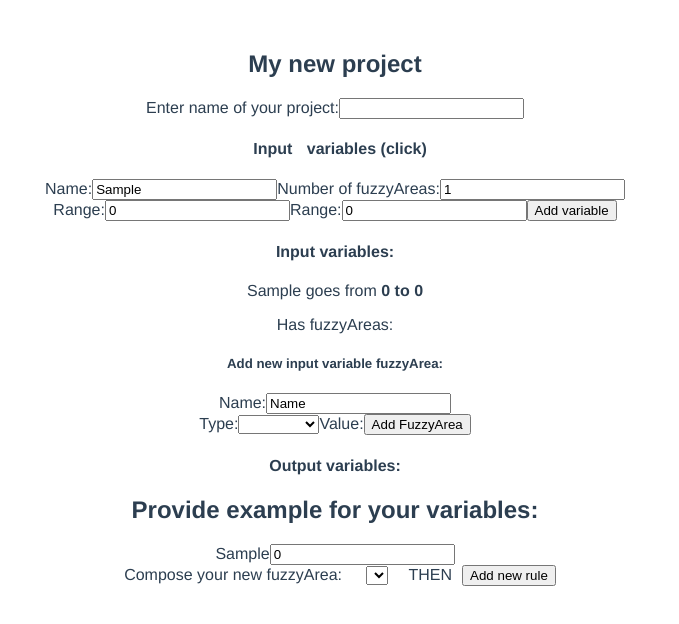
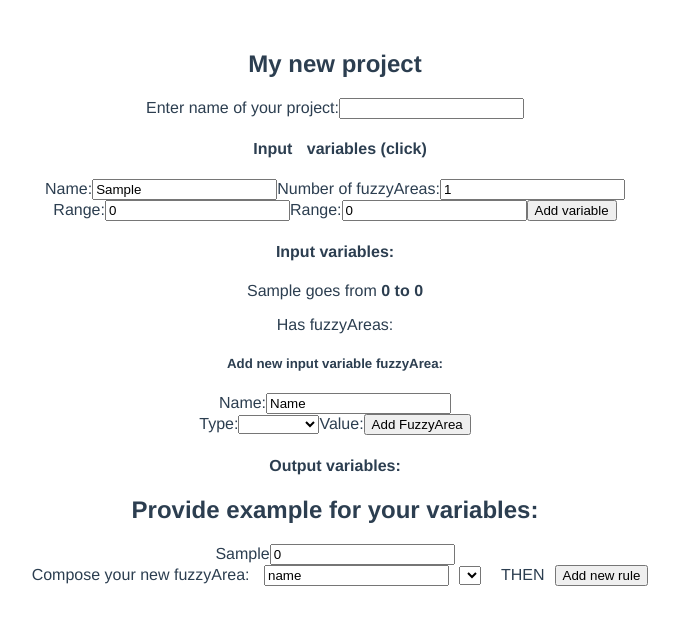
Before and after one commit to marcingol1/fuzzy, a Vue app: page /#/ in a window 1280 px wide. Both pictures are taken after typing "Sample" into the empty fields and a click on the button "Add variable". Shown: the top 624 px of the page, without its empty margins (305-984 px from the left). Built offline with nearby package versions, Linux system fonts and the light colour scheme.

Commit message:
add name, iterating over rules, use config

```diff
--- a/src/components/MainPage.vue
+++ b/src/components/MainPage.vue
@@ -83,6 +83,8 @@
     <section id="rules" v-if="variables.inputs.length">
       <form v-on:submit.prevent>
           <span>Compose your new fuzzyArea: </span>
+          <label for="rule-name"></label>
+          <input type="text" id="rule-name" v-model="rules.newRule.name">
           <span v-for="(input, index) in variables.inputs" :key="index">
             <span v-if="index" id="norm">{{rules.newRule.type}}</span>
             <select v-model="rules.newRule.fuzzyAreas.inputs[index]">
@@ -102,6 +104,12 @@
         <button @click="createRule">Add new rule</button>
       </form>
 
+      <ul class="rules-view">
+        <li v-for="(rule, index) in rules.data" v-bind:key="rule + index">
+          {{rule.name}}
+        </li>
+      </ul>
+
     </section>
 
   </div>
@@ -109,84 +117,26 @@
 
 <script>
 
+import config from '../config/MainPageConfig';
+
 export default {
   name: 'MainPage',
   data() {
-    return {
-      projectName: 'My new project',
-      variables: {
-        variableType: 'input',
-        newVariable: {
-          name: '',
-          start: 0,
-          end: 0,
-          fuzzyAreasCount: 1,
-          fuzzyAreas: [],
-          example: 0,
-        },
-        inputs: [],
-        outputs: [],
-      },
-      fuzzyAreas: {
-        newFuzzyArea: {
-          name: 'Name',
-          type: {},
-        },
-        types: {
-          triangle: {
-            name: 'Triangle',
-            ranges: [0, 0, 0],
-            value: (rangesParam, valueParam) => {
-              const ranges = rangesParam.map(range => parseInt(range, 10));
-              const value = parseInt(valueParam, 10);
-              if (value < ranges[0] || value > ranges[2]) return 0;
-              if (value < ranges[1]) return (value - ranges[0]) / (ranges[1] - ranges[0]);
-              return (ranges[2] - value) / (ranges[2] - ranges[1]);
-            },
-          },
-          trapezoid: {
-            name: 'Trapezoid',
-            ranges: [0, 0, 0, 0],
-            value: (rangesParam, valueParam) => {
-              const ranges = rangesParam.map(range => parseInt(range, 10));
-              const value = parseInt(valueParam, 10);
-              if (value < ranges[0] || value > ranges[3]) return 0;
-              if (value < ranges[1]) return (value - ranges[0]) / (ranges[1] - ranges[0]);
-              else if (value < ranges[2]) return 1;
-              return (ranges[3] - value) / (ranges[3] - ranges[2]);
-            },
-          },
-        },
-      },
-      rules: {
-        data: [],
-        newRule: {
-          name: 'name',
-          type: 'AND',
-          fuzzyAreas: {
-            inputs: [],
-            output: {},
-          },
-        },
-      },
-      chartData: {
-        labels: [0, 30, 50],
-        datasets: [{
-          label: 'MF',
-          backgroundColor: '#f87979',
-          data: [1, 0.5, 0.2],
-        }],
-      },
-    };
+    return config;
   },
   methods: {
     createRule() {
       this.rules = {
         ...this.rules,
-        data: { //something wrong in here still ?
+        data: [
           ...this.rules.data,
-          fuzzyAreas: { ...this.rules.newRule.fuzzyAreas },
-        },
+          {
+            ...this.rules.newRule,
+            fuzzyAreas: {
+              ...this.rules.newRule.fuzzyAreas,
+            },
+          },
+        ],
       };
     },
     addFuzzyArea(input) {
--- /dev/null
+++ b/src/config/MainPageConfig.js
@@ -0,0 +1,77 @@
+
+const variables = {
+  variableType: 'input',
+  newVariable: {
+    name: '',
+    start: 0,
+    end: 0,
+    fuzzyAreasCount: 1,
+    fuzzyAreas: [],
+    example: 0,
+  },
+  inputs: [],
+  outputs: [],
+};
+
+const fuzzyAreas = {
+  newFuzzyArea: {
+    name: 'Name',
+    type: {},
+  },
+  types: {
+    triangle: {
+      name: 'Triangle',
+      ranges: [0, 0, 0],
+      value: (rangesParam, valueParam) => {
+        const ranges = rangesParam.map(range => parseInt(range, 10));
+        const value = parseInt(valueParam, 10);
+        if (value < ranges[0] || value > ranges[2]) return 0;
+        if (value < ranges[1]) return (value - ranges[0]) / (ranges[1] - ranges[0]);
+        return (ranges[2] - value) / (ranges[2] - ranges[1]);
+      },
+    },
+    trapezoid: {
+      name: 'Trapezoid',
+      ranges: [0, 0, 0, 0],
+      value: (rangesParam, valueParam) => {
+        const ranges = rangesParam.map(range => parseInt(range, 10));
+        const value = parseInt(valueParam, 10);
+        if (value < ranges[0] || value > ranges[3]) return 0;
+        if (value < ranges[1]) return (value - ranges[0]) / (ranges[1] - ranges[0]);
+        else if (value < ranges[2]) return 1;
+        return (ranges[3] - value) / (ranges[3] - ranges[2]);
+      },
+    },
+  },
+};
+
+const rules = {
+  data: [],
+  newRule: {
+    name: 'name',
+    type: 'AND',
+    fuzzyAreas: {
+      inputs: [],
+      output: {
+        value: 0,
+      },
+    },
+  },
+};
+
+const config = {
+  projectName: 'My new project',
+  variables,
+  fuzzyAreas,
+  rules,
+  chartData: {
+    labels: [0, 30, 50],
+    datasets: [{
+      label: 'MF',
+      backgroundColor: '#f87979',
+      data: [1, 0.5, 0.2],
+    }],
+  },
+};
+
+export default config;
```
